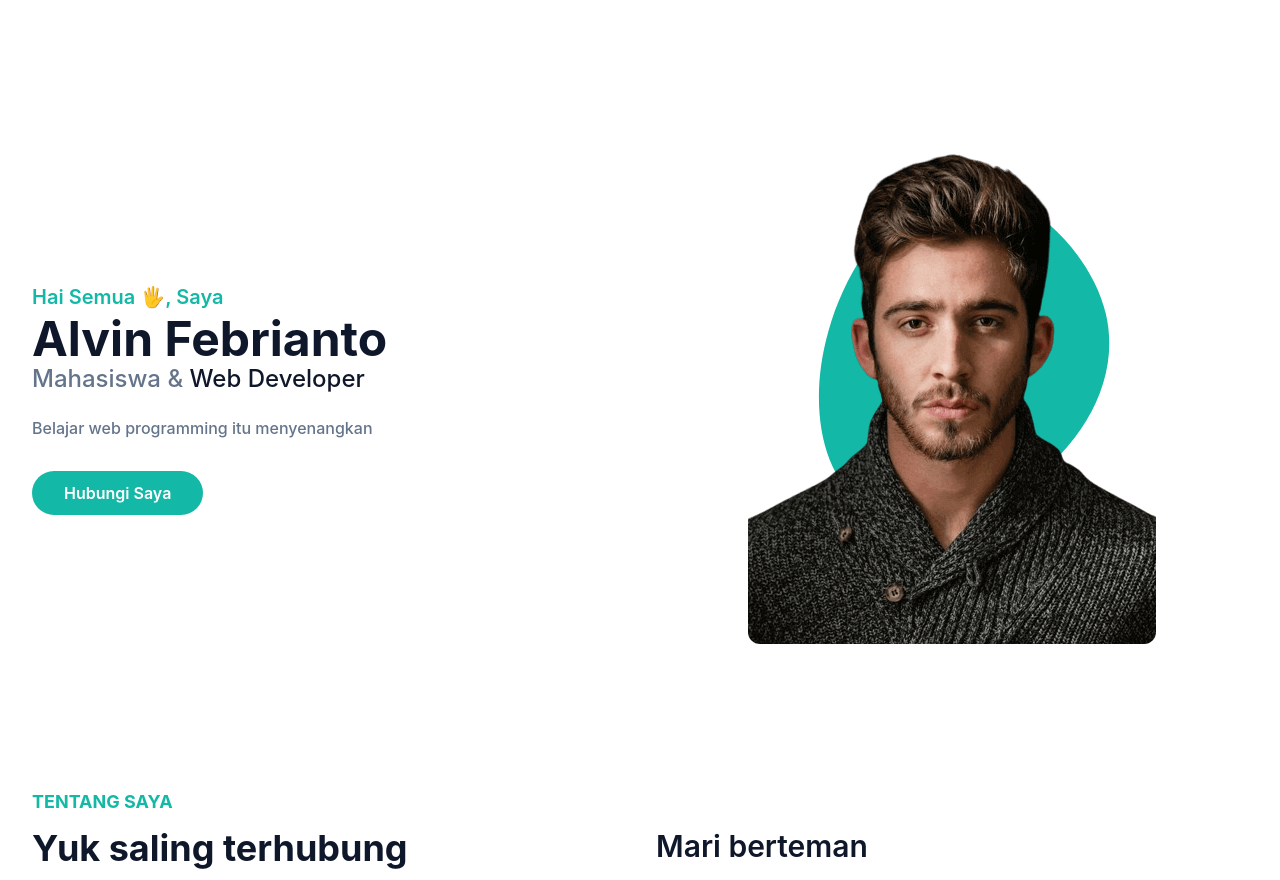
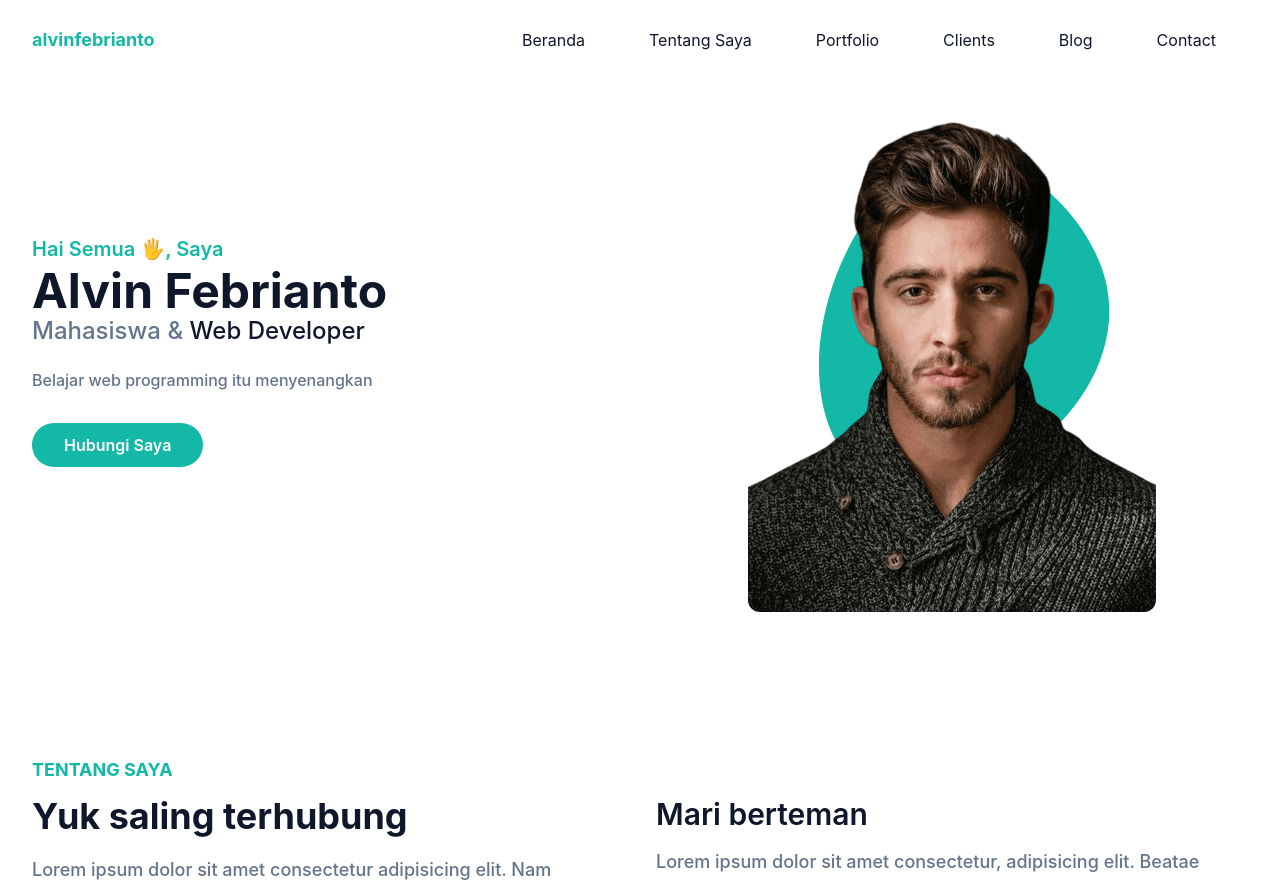
Before and after one commit to alvinfebrianto/WPU, a PHP site: page / in a window 1280 px wide. Shown: the top 880 px of the page. Run offline with PHP 8.4, Linux system fonts and the light colour scheme.

Commit message:
Navbar - Project 1 Portfolio Tailwind CSS

```diff
--- a/Tailwind CSS/Project-1-Portfolio/index.html
+++ b/Tailwind CSS/Project-1-Portfolio/index.html
@@ -7,11 +7,92 @@
     <title>Portfolio</title>
   </head>
   <body>
+    <!-- Header -->
+    <header
+      class="bg-transparent absolute top-0 left-0 w-full flex items-center z-10"
+    >
+      <div class="container">
+        <div class="flex items-center justify-between relative">
+          <div class="px-4">
+            <a href="#home" class="font-bold text-lg text-primary block py-6"
+              >alvinfebrianto</a
+            >
+          </div>
+          <div class="flex items-center px-4">
+            <button
+              id="hamburger"
+              name="hamburger"
+              type="button"
+              class="block absolute right-4 lg:hidden"
+            >
+              <span
+                class="hamburger-line transition duration-300 ease-in-out origin-top-left"
+              ></span
+              ><span
+                class="hamburger-line transition duration-300 ease-in-out"
+              ></span
+              ><span
+                class="hamburger-line transition duration-300 ease-in-out origin-bottom-left"
+              ></span>
+            </button>
+            <nav
+              id="nav-menu"
+              class="hidden absolute py-5 bg-white shadow-lg rounded-lg max-w-[250px] w-full right-4 top-full lg:block lg:static lg:bg-transparent lg:max-w-full lg:shadow-none lg:rounded-none"
+            >
+              <ul class="block lg:flex">
+                <li class="group">
+                  <a
+                    href="#home"
+                    class="text-base text-dark py-2 mx-8 flex group-hover:text-primary"
+                    >Beranda</a
+                  >
+                </li>
+                <li class="group">
+                  <a
+                    href="#about"
+                    class="text-base text-dark py-2 mx-8 flex group-hover:text-primary"
+                    >Tentang Saya</a
+                  >
+                </li>
+                <li class="group">
+                  <a
+                    href="#portfolio"
+                    class="text-base text-dark py-2 mx-8 flex group-hover:text-primary"
+                    >Portfolio</a
+                  >
+                </li>
+                <li class="group">
+                  <a
+                    href="#clients"
+                    class="text-base text-dark py-2 mx-8 flex group-hover:text-primary"
+                    >Clients</a
+                  >
+                </li>
+                <li class="group">
+                  <a
+                    href="#blog"
+                    class="text-base text-dark py-2 mx-8 flex group-hover:text-primary"
+                    >Blog</a
+                  >
+                </li>
+                <li class="group">
+                  <a
+                    href="#contact"
+                    class="text-base text-dark py-2 mx-8 flex group-hover:text-primary"
+                    >Contact</a
+                  >
+                </li>
+              </ul>
+            </nav>
+          </div>
+        </div>
+      </div>
+    </header>
     <!-- Hero -->
-    <section id="home" class="pt-36">
+    <section id="home" class="pt-28">
       <div class="container">
         <div class="flex flex-wrap">
-          <div class="w-full self-center px-4 lg:w-1/2">
+          <div class="w-full self-center px-4 pb-8 lg:w-1/2">
             <h1 class="text-base font-semibold text-primary md:text-xl">
               Hai Semua 🖐️, Saya
               <span class="block font-bold text-dark text-4xl mt-1 lg:text-5xl"
@@ -152,5 +233,6 @@
         </div>
       </div>
     </section>
+    <script src="src/script.js"></script>
   </body>
 </html>
--- a/Tailwind CSS/Project-1-Portfolio/src/output.css
+++ b/Tailwind CSS/Project-1-Portfolio/src/output.css
@@ -604,12 +604,37 @@ video {
   bottom: 4rem;
 }
 
+.left-0 {
+  left: 0px;
+}
+
 .left-1\/2 {
   left: 50%;
 }
 
+.right-4 {
+  right: 1rem;
+}
+
+.top-0 {
+  top: 0px;
+}
+
+.top-full {
+  top: 100%;
+}
+
 .-z-10 {
   z-index: -10;
+}
+
+.z-10 {
+  z-index: 10;
+}
+
+.mx-8 {
+  margin-left: 2rem;
+  margin-right: 2rem;
 }
 
 .mx-auto {
@@ -649,12 +674,24 @@ video {
   margin-top: 2.5rem;
 }
 
+.mb-16 {
+  margin-bottom: 4rem;
+}
+
+.mb-2 {
+  margin-bottom: 0.5rem;
+}
+
 .block {
   display: block;
 }
 
 .flex {
   display: flex;
+}
+
+.hidden {
+  display: none;
 }
 
 .h-9 {
@@ -669,6 +706,10 @@ video {
   width: 100%;
 }
 
+.max-w-\[250px\] {
+  max-width: 250px;
+}
+
 .max-w-full {
   max-width: 100%;
 }
@@ -702,6 +751,10 @@ video {
   justify-content: center;
 }
 
+.justify-between {
+  justify-content: space-between;
+}
+
 .self-end {
   align-self: flex-end;
 }
@@ -712,6 +765,10 @@ video {
 
 .rounded-full {
   border-radius: 9999px;
+}
+
+.rounded-lg {
+  border-radius: 0.5rem;
 }
 
 .rounded-b-xl {
@@ -728,9 +785,28 @@ video {
   border-color: rgb(203 213 225 / var(--tw-border-opacity));
 }
 
+.border-red-600 {
+  --tw-border-opacity: 1;
+  border-color: rgb(220 38 38 / var(--tw-border-opacity));
+}
+
 .bg-primary {
   --tw-bg-opacity: 1;
   background-color: rgb(20 184 166 / var(--tw-bg-opacity));
+}
+
+.bg-transparent {
+  background-color: transparent;
+}
+
+.bg-white {
+  --tw-bg-opacity: 1;
+  background-color: rgb(255 255 255 / var(--tw-bg-opacity));
+}
+
+.bg-slate-100 {
+  --tw-bg-opacity: 1;
+  background-color: rgb(241 245 249 / var(--tw-bg-opacity));
 }
 
 .fill-current {
@@ -747,9 +823,24 @@ video {
   padding-right: 2rem;
 }
 
+.py-2 {
+  padding-top: 0.5rem;
+  padding-bottom: 0.5rem;
+}
+
 .py-3 {
   padding-top: 0.75rem;
   padding-bottom: 0.75rem;
+}
+
+.py-5 {
+  padding-top: 1.25rem;
+  padding-bottom: 1.25rem;
+}
+
+.py-6 {
+  padding-top: 1.5rem;
+  padding-bottom: 1.5rem;
 }
 
 .pb-32 {
@@ -758,6 +849,30 @@ video {
 
 .pt-36 {
   padding-top: 9rem;
+}
+
+.pb-16 {
+  padding-bottom: 4rem;
+}
+
+.pt-28 {
+  padding-top: 7rem;
+}
+
+.pt-10 {
+  padding-top: 2.5rem;
+}
+
+.pt-24 {
+  padding-top: 6rem;
+}
+
+.pb-8 {
+  padding-bottom: 2rem;
+}
+
+.text-center {
+  text-align: center;
 }
 
 .text-2xl {
@@ -825,6 +940,12 @@ video {
   color: rgb(255 255 255 / var(--tw-text-opacity));
 }
 
+.shadow-lg {
+  --tw-shadow: 0 10px 15px -3px rgb(0 0 0 / 0.1), 0 4px 6px -4px rgb(0 0 0 / 0.1);
+  --tw-shadow-colored: 0 10px 15px -3px var(--tw-shadow-color), 0 4px 6px -4px var(--tw-shadow-color);
+  box-shadow: var(--tw-ring-offset-shadow, 0 0 #0000), var(--tw-ring-shadow, 0 0 #0000), var(--tw-shadow);
+}
+
 .transition {
   transition-property: color, background-color, border-color, text-decoration-color, fill, stroke, opacity, box-shadow, transform, filter, -webkit-backdrop-filter;
   transition-property: color, background-color, border-color, text-decoration-color, fill, stroke, opacity, box-shadow, transform, filter, backdrop-filter;
@@ -878,6 +1041,10 @@ body {
 }
 
 @media (min-width: 1024px) {
+  .lg\:static {
+    position: static;
+  }
+
   .lg\:right-0 {
     right: 0px;
   }
@@ -886,8 +1053,32 @@ body {
     margin-top: 0px;
   }
 
+  .lg\:block {
+    display: block;
+  }
+
+  .lg\:flex {
+    display: flex;
+  }
+
+  .lg\:hidden {
+    display: none;
+  }
+
   .lg\:w-1\/2 {
     width: 50%;
+  }
+
+  .lg\:max-w-full {
+    max-width: 100%;
+  }
+
+  .lg\:rounded-none {
+    border-radius: 0px;
+  }
+
+  .lg\:bg-transparent {
+    background-color: transparent;
   }
 
   .lg\:pt-10 {
@@ -918,4 +1109,10 @@ body {
     font-size: 1.125rem;
     line-height: 1.75rem;
   }
+
+  .lg\:shadow-none {
+    --tw-shadow: 0 0 #0000;
+    --tw-shadow-colored: 0 0 #0000;
+    box-shadow: var(--tw-ring-offset-shadow, 0 0 #0000), var(--tw-ring-shadow, 0 0 #0000), var(--tw-shadow);
+  }
 }
--- /dev/null
+++ b/Tailwind CSS/Project-1-Portfolio/src/script.js
@@ -0,0 +1,16 @@
+window.onscroll = function () {
+  const header = document.querySelector("header");
+  const fixedNav = header.offsetTop;
+  if (window.pageYOffset > fixedNav) {
+    header.classList.add("navbar-fixed");
+  } else {
+    header.classList.remove("navbar-fixed");
+  }
+};
+
+const hamburger = document.querySelector("#hamburger");
+const navMenu = document.querySelector("#nav-menu");
+hamburger.addEventListener("click", function () {
+  hamburger.classList.toggle("hamburger-active");
+  navMenu.classList.toggle("hidden");
+});
```
Also changed, not shown: other parts of Tailwind CSS/Project-1-Portfolio/src/output.css (+50 -0 lines), Tailwind CSS/Project-1-Portfolio/src/input.css (+17 -0 lines).
